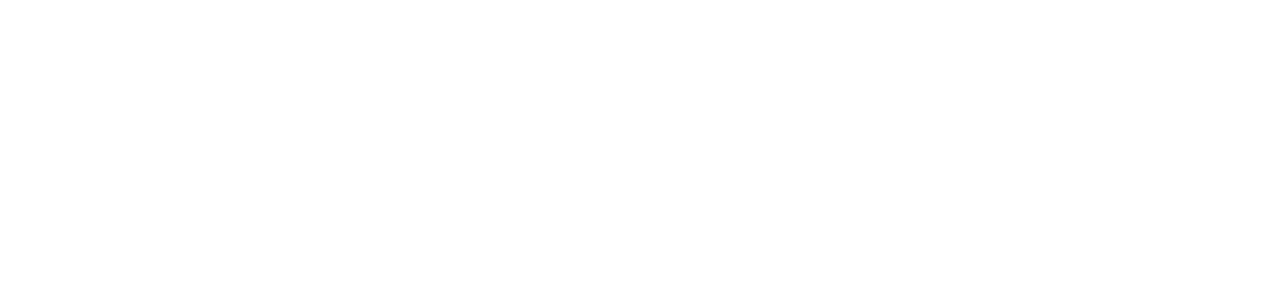
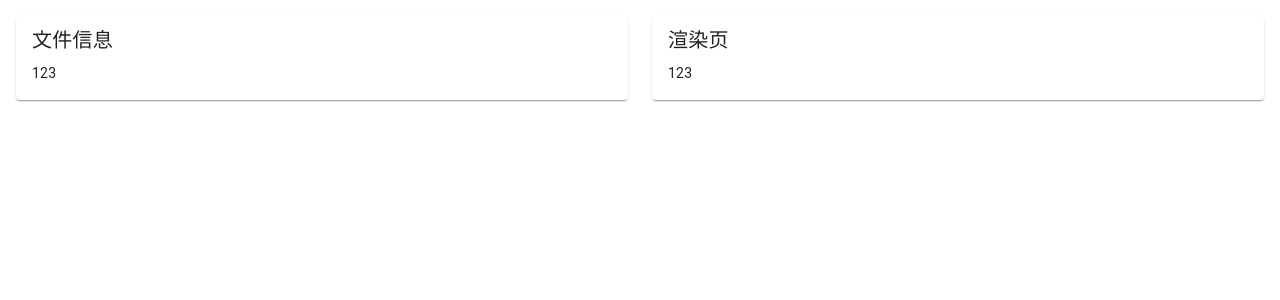
Before and after one commit to eiriksgata/rulateday-api-client-nuxt-ts, a Nuxt app: page /tools/dice/record in a window 1280 px wide. Shown: the top 300 px of the page. Built offline with nearby package versions, Linux system fonts and the light colour scheme.

Commit message:
add vue view code file

```diff
--- /dev/null
+++ b/components/navigation/NavigationTool.vue
@@ -0,0 +1,71 @@
+<template>
+  <div>
+    <v-row dense>
+
+      <v-col cols="3">
+        <v-card>
+          <v-card-title primary-title>
+            聊天记录工具
+          </v-card-title>
+          <v-card-text>
+
+          </v-card-text>
+        </v-card>
+      </v-col>
+
+
+      <v-col cols="3">
+        <v-card>
+          <v-card-title primary-title>
+            聊天记录工具
+          </v-card-title>
+          <v-card-text>
+
+          </v-card-text>
+        </v-card>
+      </v-col>
+
+      <v-col cols="3">
+        <v-card>
+          <v-card-title primary-title>
+            聊天记录工具
+          </v-card-title>
+          <v-card-text>
+
+          </v-card-text>
+        </v-card>
+      </v-col>
+
+      <v-col cols="3">
+        <v-card>
+          <v-card-title primary-title>
+            聊天记录工具
+          </v-card-title>
+          <v-card-text>
+
+          </v-card-text>
+        </v-card>
+      </v-col>
+
+      <v-col cols="3">
+        <v-card>
+          <v-card-title primary-title>
+            聊天记录工具
+          </v-card-title>
+          <v-card-text>
+
+          </v-card-text>
+        </v-card>
+      </v-col>
+
+
+
+    </v-row>
+
+
+  </div>
+</template>
+
+
+<script lang="ts">
+</script>
--- /dev/null
+++ b/pages/about.vue
@@ -0,0 +1,3 @@
+<template>
+  <div>123</div>
+</template>
--- /dev/null
+++ b/pages/index.vue
@@ -0,0 +1,36 @@
+<template>
+  <div>
+    <v-app>
+      <!-- APP BAR -->
+      <v-app-bar app>
+
+        <v-btn prepend-icon="mdi-home" style="margin-left: 50px;">
+          <template v-slot:prepend>
+            <v-icon color=""></v-icon>
+          </template>
+          工具主页
+
+        </v-btn>
+
+        <v-spacer></v-spacer>
+        <v-btn color="info">登陆</v-btn>
+
+
+      </v-app-bar>
+
+      <v-main>
+        <v-container grid-list-xs>
+          <NavigationTool />
+        </v-container>
+      </v-main>
+
+    </v-app>
+  </div>
+</template>
+
+<style lang="sass" scoped>
+</style>
+
+<script setup lang="ts">
+
+</script>
--- /dev/null
+++ b/pages/tools/dice/record/FileInfo.vue
@@ -0,0 +1,16 @@
+<template>
+  <div>
+    <v-card>
+      <v-card-title>
+        文件信息
+      </v-card-title>
+      <v-card-text>
+        123
+      </v-card-text>
+    </v-card>
+
+  </div>
+</template>
+
+<script setup>
+</script>
--- /dev/null
+++ b/pages/tools/dice/record/OutRecordView.vue
@@ -0,0 +1,17 @@
+
+<template>
+  <div>
+    <v-card>
+      <v-card-title primary-title>
+        渲染页
+      </v-card-title>
+
+      <v-card-text>
+        123
+      </v-card-text>
+    </v-card>
+  </div>
+</template>
+
+<script setup>
+</script>
--- /dev/null
+++ b/pages/tools/dice/record/index.vue
@@ -0,0 +1,24 @@
+<template>
+  <div>
+    <v-container fluid>
+      <v-row>
+        <v-col cols="6">
+          <FileInfo />
+        </v-col>
+        <v-col cols="6">
+          <OutRecordView />
+        </v-col>
+      </v-row>
+
+    </v-container>
+  </div>
+</template>
+
+<script setup>
+import FileInfo from './FileInfo.vue';
+import OutRecordView from './OutRecordView.vue';
+
+
+</script>
+
+<style></style>
```
Also changed, not shown: pages/tools/chatRecordTool.ts (added, +13 -0 lines).
